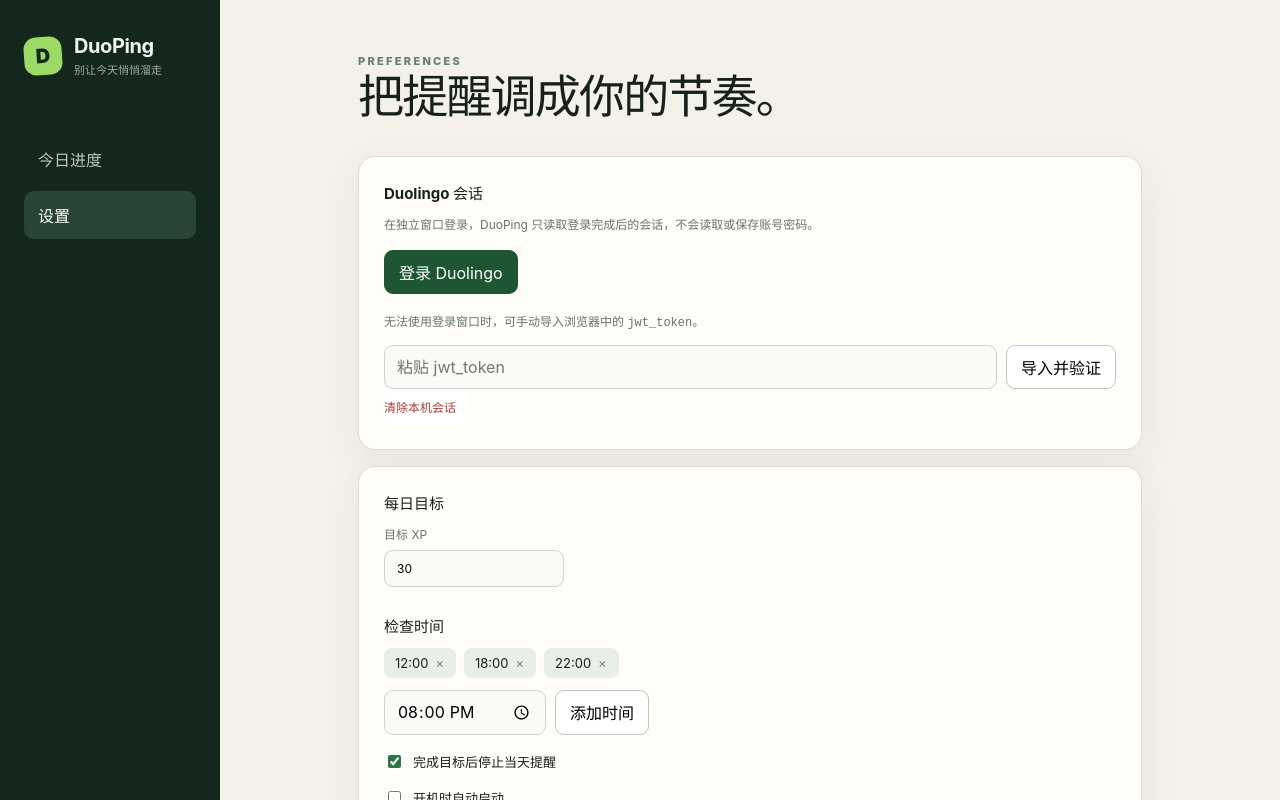
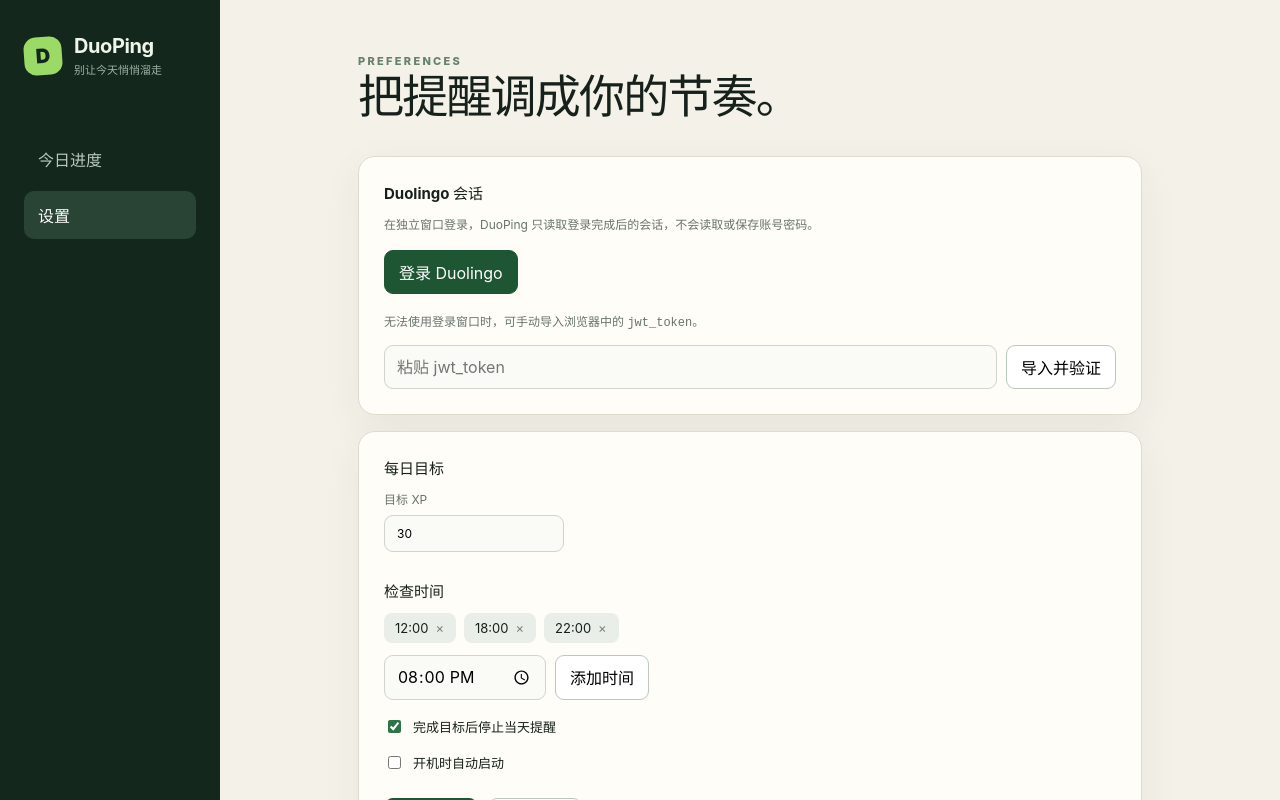
Before and after one commit to agentch/DuoPing, a React (Vite) app: page / in a window 1280 px wide. Both pictures are taken after a click on the button "设置". Shown: the top 800 px of the page. Built offline with nearby package versions, Linux system fonts and the light colour scheme.

Commit message:
fix: show mutually exclusive session actions

```diff
--- a/src/App.tsx
+++ b/src/App.tsx
@@ -238,6 +238,13 @@ export default function App() {
             <header><div><p className="eyebrow">PREFERENCES</p><h1>把提醒调成你的节奏。</h1></div></header>
             <section className="settings-card">
               <h2>Duolingo 会话</h2>
+              {sessionActive ? (
+                <>
+                  <p className="hint">已连接{status.username ? ` @${status.username}` : " Duolingo 账号"}，会话安全保存在 Windows 凭据管理器。</p>
+                  <div className="actions login-actions"><button className="danger" onClick={logout}>退出登录</button></div>
+                </>
+              ) : (
+                <>
                   <p className="hint">在独立窗口登录，DuoPing 只读取登录完成后的会话，不会读取或保存账号密码。</p>
                   <div className="actions login-actions">
                     <button className="primary" onClick={startLogin} disabled={busy || loginActive}>{loginActive ? "等待登录…" : "登录 Duolingo"}</button>
@@ -245,7 +252,8 @@ export default function App() {
                   </div>
                   <p className="hint fallback">无法使用登录窗口时，可手动导入浏览器中的 <code>jwt_token</code>。</p>
                   <div className="row"><input type="password" value={token} onChange={(e) => setToken(e.target.value)} placeholder="粘贴 jwt_token" autoComplete="off" /><button onClick={importSession} disabled={busy}>导入并验证</button></div>
-              <button className="text-button danger" onClick={logout}>{sessionActive ? "退出登录" : "清除本机会话"}</button>
+                </>
+              )}
             </section>
             <section className="settings-card">
               <h2>每日目标</h2>
```
Also changed, not shown: 2 other files (tests, documents, lock files or other folders). Lines whose indentation alone changed are shown as unchanged.
